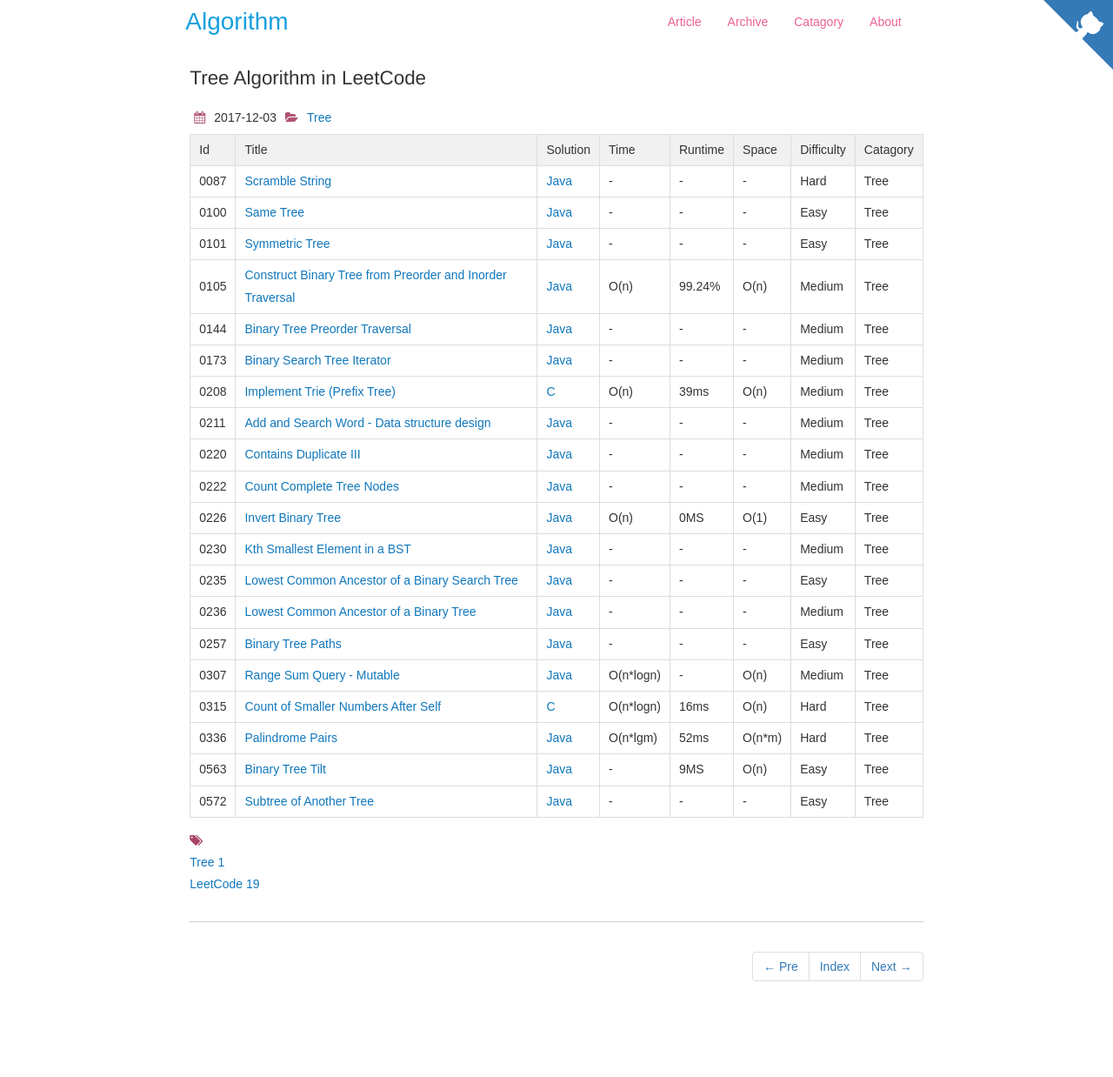
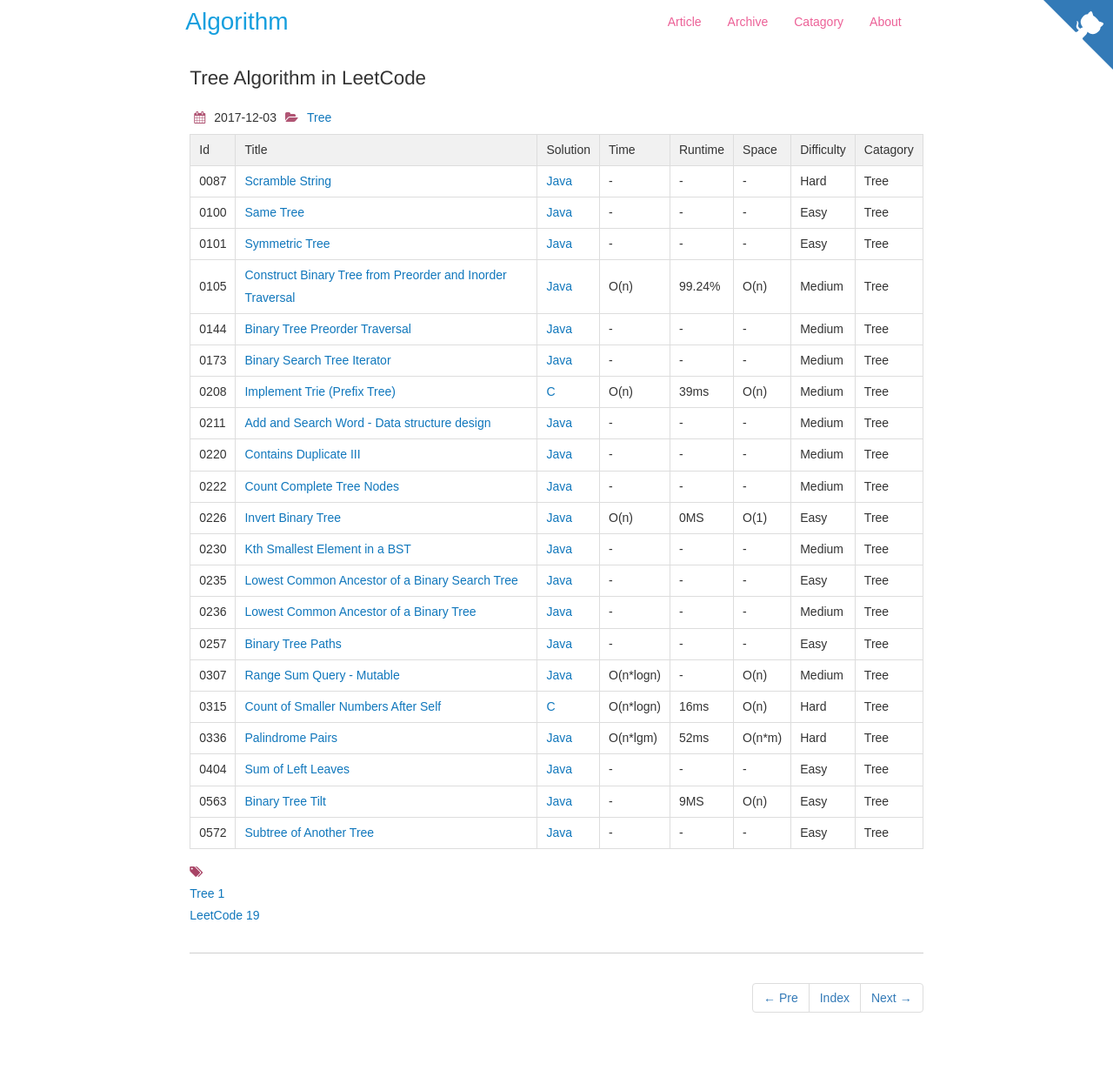
Before and after one commit to dunso/algorithm, a Jekyll site: the page built from docs/_posts/2017-12-03-Tree.md, in a window 1280 px wide. Shown: the whole page at 87% size. Built offline with Jekyll 4.4.1, drawn with Linux system fonts in a browser that asks for light colours; nearby versions of some CDN libraries; before the commit the page ends 1202 px from its top, so only the background shows below that.

Commit message:
Add index of LeetCode0404.java to docs

```diff
--- a/docs/_posts/2017-12-03-Tree.md
+++ b/docs/_posts/2017-12-03-Tree.md
@@ -30,5 +30,6 @@
 |0307|[Range Sum Query - Mutable](https://leetcode.com/problems/range-sum-query-mutable) | [Java](https://e.srl/leetcode-307/)  | O(n\*logn) |-| O(n)  |  Medium |Tree|
 |0315|[Count of Smaller Numbers After Self](https://leetcode.com/problems/count-of-smaller-numbers-after-self) | [C](https://e.srl/leetcode-315/)  | O(n\*logn) |16ms| O(n)  |  Hard |Tree|
 |0336|[Palindrome Pairs](https://leetcode.com/problems/palindrome-pairs) | [Java](https://e.srl/leetcode-336/)  | O(n\*lgm) |52ms| O(n\*m)  |  Hard |Tree|
+|0404|[Sum of Left Leaves](https://leetcode.com/problems/sum-of-left-leaves/description/) | [Java](https://e.srl/leetcode-404/)|-|-|-|Easy|Tree|
 |0563|[Binary Tree Tilt](https://leetcode.com/problems/binary-tree-tilt)| [Java](https://e.srl/leetcode-563/)  | - |9MS| O(n)  |  Easy |Tree|
 |0572|[Subtree of Another Tree](https://leetcode.com/problems/subtree-of-another-tree)| [Java](https://e.srl/leetcode-572/)  |-|-|-|  Easy |Tree|
```
